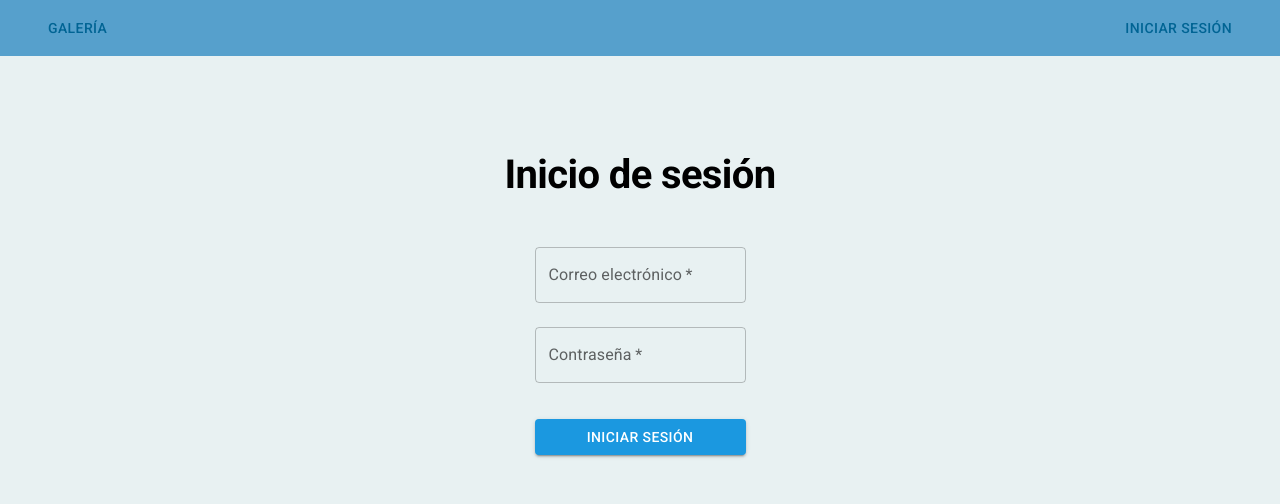
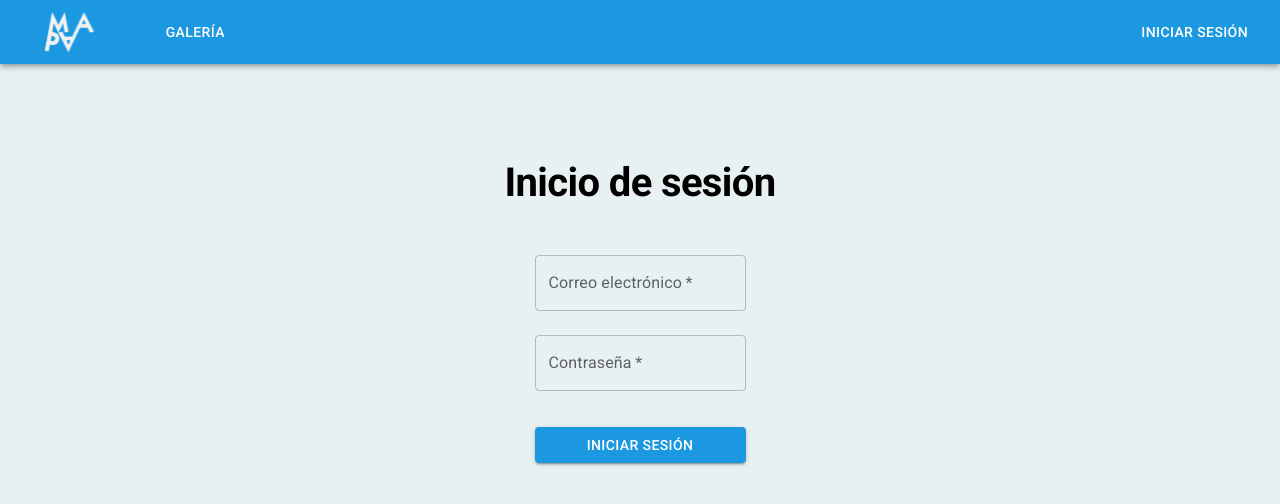
Before and after one commit to camilaF2022/Catalogo-, a React (Create React App) app in the folder catalogo-arqueologico/: page /gallery/new in a window 1280 px wide. Shown: the top 504 px of the page. Built offline with nearby package versions, Linux system fonts and the light colour scheme.

Commit message:
Se modifica la navbar, y sus respectivas redirreciones

```diff
--- a/catalogo-arqueologico/src/components/MenuBar.jsx
+++ b/catalogo-arqueologico/src/components/MenuBar.jsx
@@ -1,49 +1,56 @@
 import React from "react";
 import { styled } from "@mui/material/styles";
-import Grid from "@mui/material/Grid";
-import { Link } from "react-router-dom";
-import { Button } from "@mui/material";
+import { Link , useLocation, useNavigate} from "react-router-dom";
+import { AppBar, Toolbar, IconButton, Button, Typography } from "@mui/material";
+import logo from '../logo-removebg-preview.svg';
 
 const MenuBar = ({ loggedIn, setToken }) => {
+  const navigate = useNavigate();
+  const location = useLocation();
+
   const handleLogout = () => {
     setToken(null);
   };
 
+  const handleLoginClick = () => {
+    navigate('/login', { state: { from: location.pathname } });
+  };
+
   return (
-    <CustomGrid container>
-      <Grid item textAlign="left">
-        <Link to="/gallery">
-          <Button variant="text" color="secondary">
-            Galería
-          </Button>
-        </Link>
-      </Grid>
-      <Grid item textAlign="right">
+    <AppBar position="static">
+      <CustomToolbar>
+        <IconButton edge="start" color="inherit" aria-label="menu">
+          <img src={logo} alt="logo" style={{ height: '40px',marginLeft: 24 }} />
+        </IconButton>
+        <Typography variant="h6" component="div" sx={{ flexGrow: 1 }}>
+          <Link to="/gallery" style={{ textDecoration: 'none', color: 'white', marginLeft: 55 }}>
+            <Button color="inherit">Galería</Button>
+          </Link>
+        </Typography>
+        {loggedIn && (
+            <Button component={Link} to="/gallery/new" color="inherit" style={{ marginRight: 55 }}>
+              Agregar objeto
+            </Button>
+          )}
         {!loggedIn ? (
-          <Link to="/login">
-            <Button variant="text" color="secondary">
-              Iniciar sesión
-            </Button>
-          </Link>
+            <Button color="inherit" onClick={handleLoginClick}>Iniciar sesión</Button>
         ) : (
-          <Button variant="text" color="secondary" onClick={handleLogout}>
+          <Button color="inherit" onClick={handleLogout}>
             Cerrar sesión
           </Button>
         )}
-      </Grid>
-    </CustomGrid>
+      </CustomToolbar>
+    </AppBar>
   );
 };
 
-const CustomGrid = styled(Grid)(({ theme }) => ({
-  backgroundColor: theme.palette.menu.main,
-  color: "white",
-  height: theme.spacing(7),
-  paddingLeft: theme.spacing(5),
-  paddingRight: theme.spacing(5),
-  justifyContent: "space-between",
-  display: "flex",
-  alignItems: "center",
+const CustomToolbar = styled(Toolbar)(({ theme }) => ({
+  display: 'flex',
+  justifyContent: 'space-between',
+  alignItems: 'center',
 }));
 
+
+
+
 export default MenuBar;
--- a/catalogo-arqueologico/src/pages/Login/Login.jsx
+++ b/catalogo-arqueologico/src/pages/Login/Login.jsx
@@ -1,5 +1,5 @@
 import React, { useState } from "react";
-import { useNavigate } from "react-router-dom";
+import { useNavigate, useLocation } from "react-router-dom";
 import Typography from "@mui/material/Typography";
 import { styled } from "@mui/material/styles";
 import Box from "@mui/material/Box";
@@ -7,12 +7,15 @@ import TextField from "@mui/material/TextField";
 import Button from "@mui/material/Button";
 import { Stack } from "@mui/material";
 
-const Login = ({ setToken, navigateTo = "/" }) => {
-  const navigate = useNavigate();
+const Login = ({ setToken }) => {
+
   const [formValues, setFormValues] = useState({
     email: "",
     password: "",
   });
+
+  const navigate = useNavigate();
+  const location = useLocation();
 
   const handleChange = (e) => {
     const { name, value } = e.target;
@@ -28,7 +31,8 @@ const Login = ({ setToken, navigateTo = "/" }) => {
     await new Promise((resolve) => setTimeout(resolve, 1000)); // Emulate POST delay
     const token = "testToken"; // Get token from the server
     setToken(token);
-    navigate(navigateTo); // Redirect
+    const from = location.state?.from || "/";
+    navigate(from, { replace: true });
   };
 
   return (
```
Also changed, not shown: catalogo-arqueologico/src/logo-removebg-preview.svg (added).
